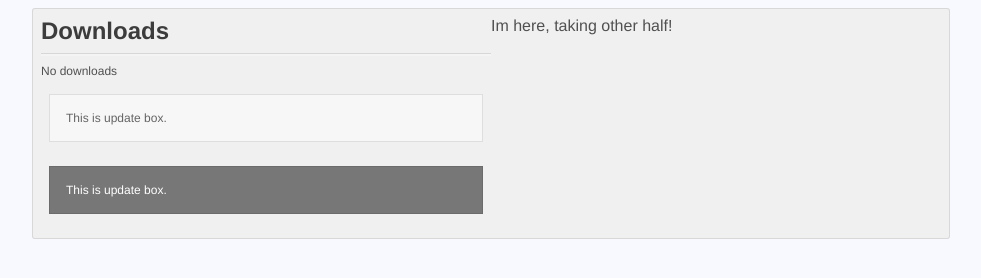
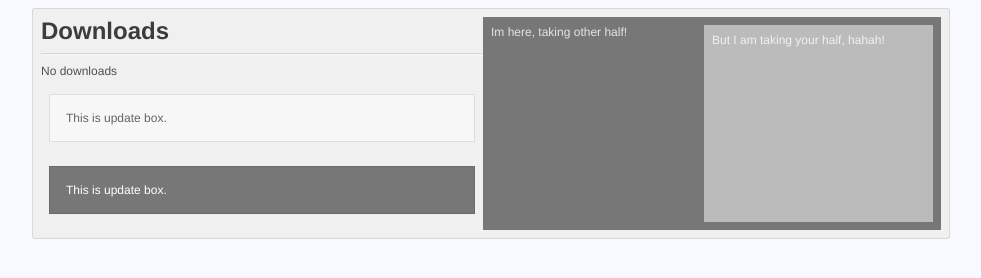
Before and after one commit to DamianPrg/lyo, a plain HTML site: page index.html in a window 1280 px wide. Shown: the whole page, without its empty margins (149-1130 px from the left). Drawn offline with Linux system fonts and the light colour scheme.

Commit message:
commit
autoTextColor adjusts color of text with background color.

```diff
--- a/framework.scss
+++ b/framework.scss
@@ -116,6 +116,14 @@ body {
 	color: $lighter_color;
 }
 
+.autoTextColorLight {
+	color: rgba(255,255,255,0.8);
+}
+
+.autoTextColorDark {
+	color: rgba(0,0,0,0.8);
+}
+
 /*** Common ***/
 .hr {
 
--- a/index.html
+++ b/index.html
@@ -32,8 +32,13 @@
 			</div>
 			</div>
 
-			<div>
-			Im here, taking other half!
+			<div class='box backgroundDarker pad autoTextColorLight sm-text flexContainer'>
+				<div>
+					Im here, taking other half!
+				</div>
+				<div class='backgroundLighter pad'>
+				But I am taking your half, hahah!
+				</div>
 			</div>
 		</div>
 	</body>
```
Also changed, not shown: framework.css, 1 other file.
